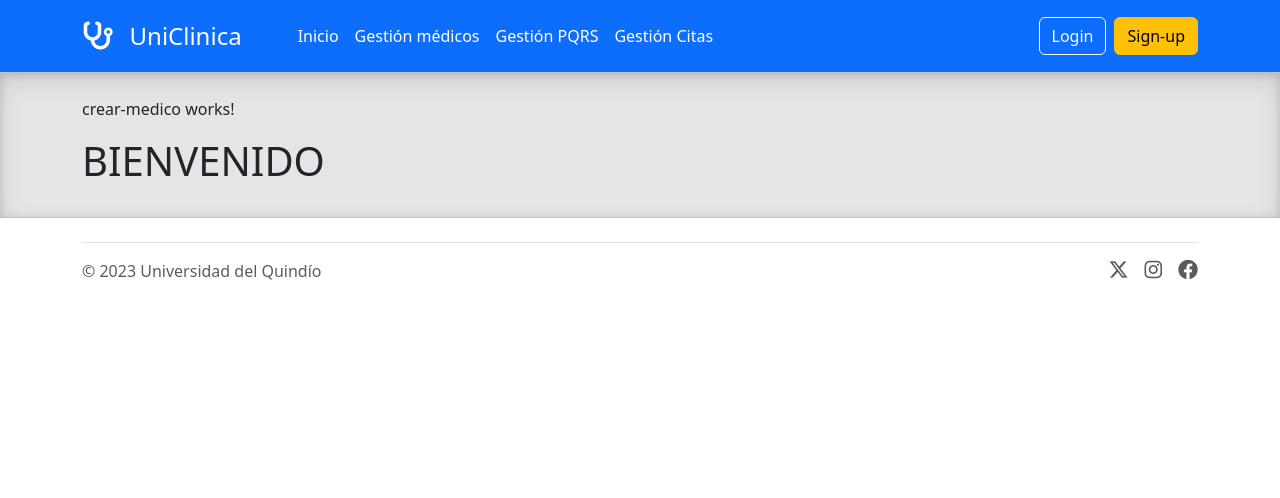
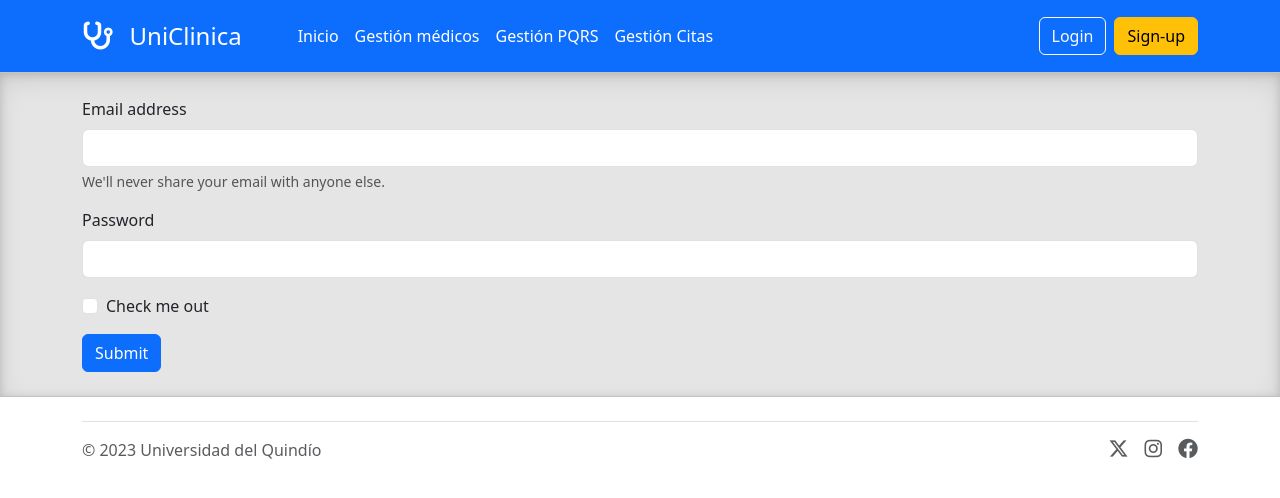
Before and after one commit to williamcoy6/FrontEnd-AvanzadaClinica, an Angular app in the folder my-app/: page /gestion-medico in a window 1280 px wide. Shown: the top 498 px of the page. Built offline with nearby package versions, Linux system fonts and the light colour scheme.

Commit message:
Intentando hacer el crear medico

```diff
--- a/my-app/src/app/pagina/crear-medico/crear-medico.component.html
+++ b/my-app/src/app/pagina/crear-medico/crear-medico.component.html
@@ -1,2 +1,16 @@
-<p>crear-medico works!</p>
-<H1>BIENVENIDO</H1>
+<form>
+    <div class="mb-3">
+      <label for="exampleInputEmail1" class="form-label">Email address</label>
+      <input type="email" class="form-control" id="exampleInputEmail1" aria-describedby="emailHelp">
+      <div id="emailHelp" class="form-text">We'll never share your email with anyone else.</div>
+    </div>
+    <div class="mb-3">
+      <label for="exampleInputPassword1" class="form-label">Password</label>
+      <input type="password" class="form-control" id="exampleInputPassword1">
+    </div>
+    <div class="mb-3 form-check">
+      <input type="checkbox" class="form-check-input" id="exampleCheck1">
+      <label class="form-check-label" for="exampleCheck1">Check me out</label>
+    </div>
+    <button type="submit" class="btn btn-primary">Submit</button>
+  </form>
```
